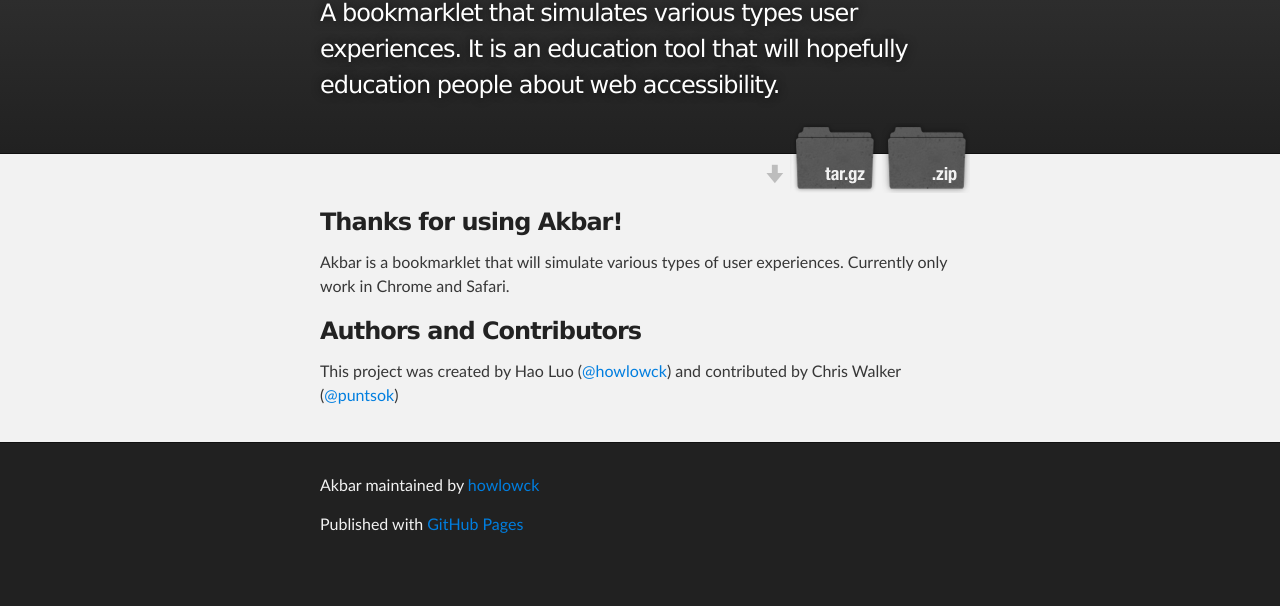
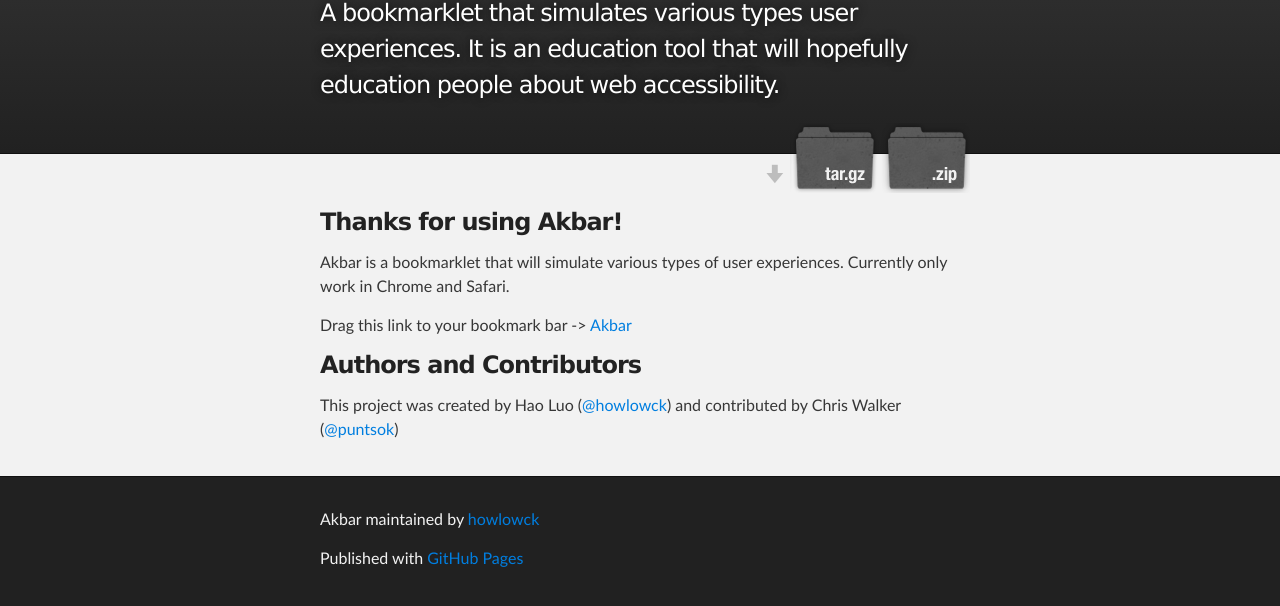
Before and after one commit to howlowck/Akbar, a plain HTML site: page index.html in a window 1280 px wide. Shown: the part 128-734 px from the top of the page. Drawn offline with Linux system fonts and the light colour scheme.

Commit message:
added bookmarklet link

```diff
--- a/index.html
+++ b/index.html
@@ -36,6 +36,19 @@
 <p>Akbar is a bookmarklet that will simulate various types of user experiences.
 Currently only work in Chrome and Safari.</p>
 
+Drag this link to your bookmark bar -> <a href="javascript: (function () {
+              if(document.getElementById('akbar')){
+                var element = document.getElementById('akbar');
+                element.parentNode.removeChild(element);
+                element = document.getElementById('akbar-filter');
+                element.parentNode.removeChild(element);
+              } else {
+                var jsCode = document.createElement('script');
+                var random = Math.round(Math.random()*3000);
+                jsCode.setAttribute('src', 'https://raw.github.com/howlowck/Akbar/master/akbar.js?'+random);
+                  document.body.appendChild(jsCode);
+              }
+             }());">Akbar</a>
 <h3>Authors and Contributors</h3>
 
 <p>This project was created by Hao Luo (<a href="https://github.com/howlowck" class="user-mention">@howlowck</a>) and contributed by Chris Walker (<a href="https://github.com/puntsok" class="user-mention">@puntsok</a>)</p>
```
